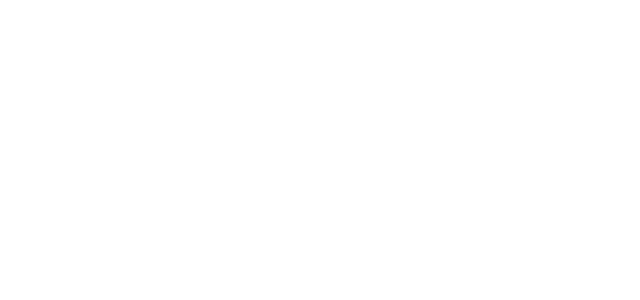
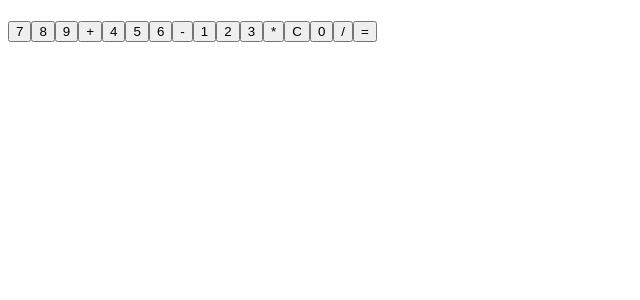
Before and after one commit to JacMan1st/First-Calculator, a React (Vite) app: page / in a window 1280 px wide. Shown: the top 300 px of the page, without its empty margins (0-640 px from the left). Built offline with nearby package versions, Linux system fonts and the light colour scheme.

Commit message:
code for calulator added with help from the code along

```diff
--- a/src/App.jsx
+++ b/src/App.jsx
@@ -4,6 +4,34 @@ import './App.css';
 
 const App = () => {
 
+  const [sum, setSum] = useState("");
+  const buttons = ["7", "8", "9", "+", "4", "5", "6", "-", "1", "2", "3", "*", "C", "0", "/", "="];
+
+  const handleClick = (string) => {
+    if(string === "="){
+      let expression = sum;
+      setSum(evaluate(expression))
+    } else if(string === "C"){
+        setSum("")
+    } else {
+        setSum(sum + string)
+    }
+  }
+
+  return (
+    <div className='centre'>
+      <h4 className='inputBox'>{sum}</h4>
+      <div className='buttonWrap'>
+        {
+          buttons.map((button, index) => {
+            return (
+              <button key={index} onClick={() => handleClick(button)} className={`button-${button}`}>{button}</button>
+            )
+          })
+        }
+      </div>
+    </div>
+  )
 }
 
 export default App
```
